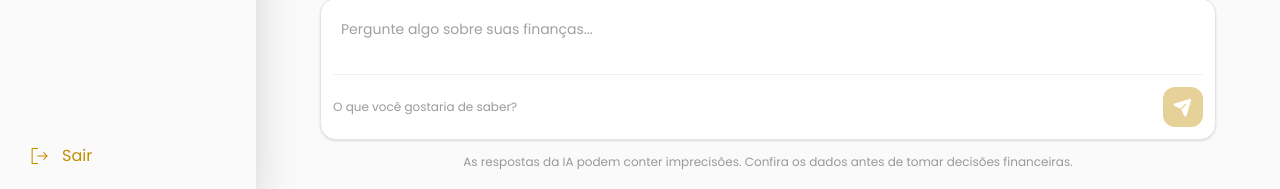
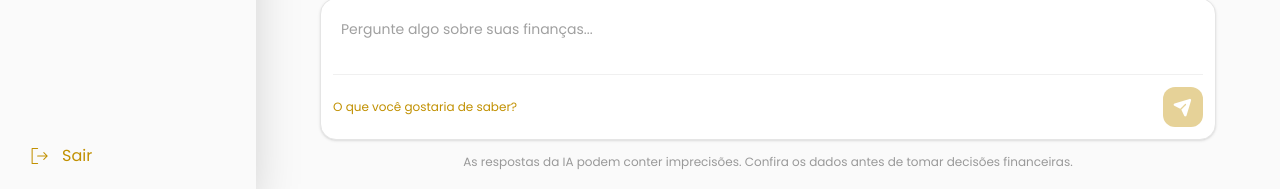
Before and after one commit to GiuCaroline/MencyWeb, a React (Vite) app in the folder mencyWeb/: page /assistente in a window 1280 px wide. Shown: the part 604-793 px from the top of the page. Built offline with nearby package versions, Linux system fonts and the light colour scheme.

Commit message:
Fix: Altera cor da pergunta

```diff
--- a/mencyWeb/src/screens/Assistente.jsx
+++ b/mencyWeb/src/screens/Assistente.jsx
@@ -125,7 +125,7 @@ export default function Assistente() {
                     />
 
                     <div className="flex items-center justify-between border-t border-[#F0F0F0] pt-3">
-                        <p className="text-xs text-[#999]">
+                        <p className="text-xs text-[#C19000] cursor-default">
                             O que você gostaria de saber?
                         </p>
 
```
